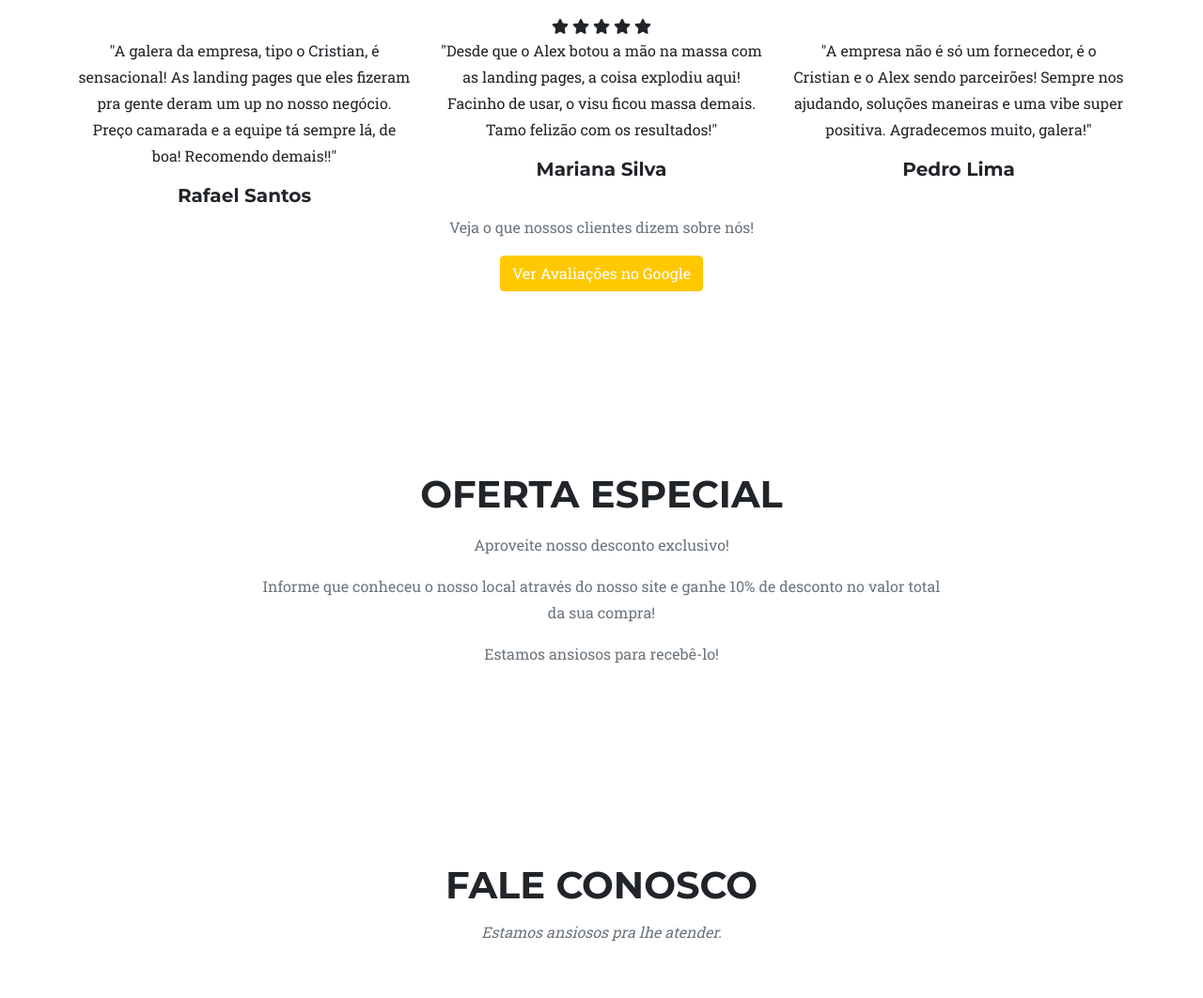
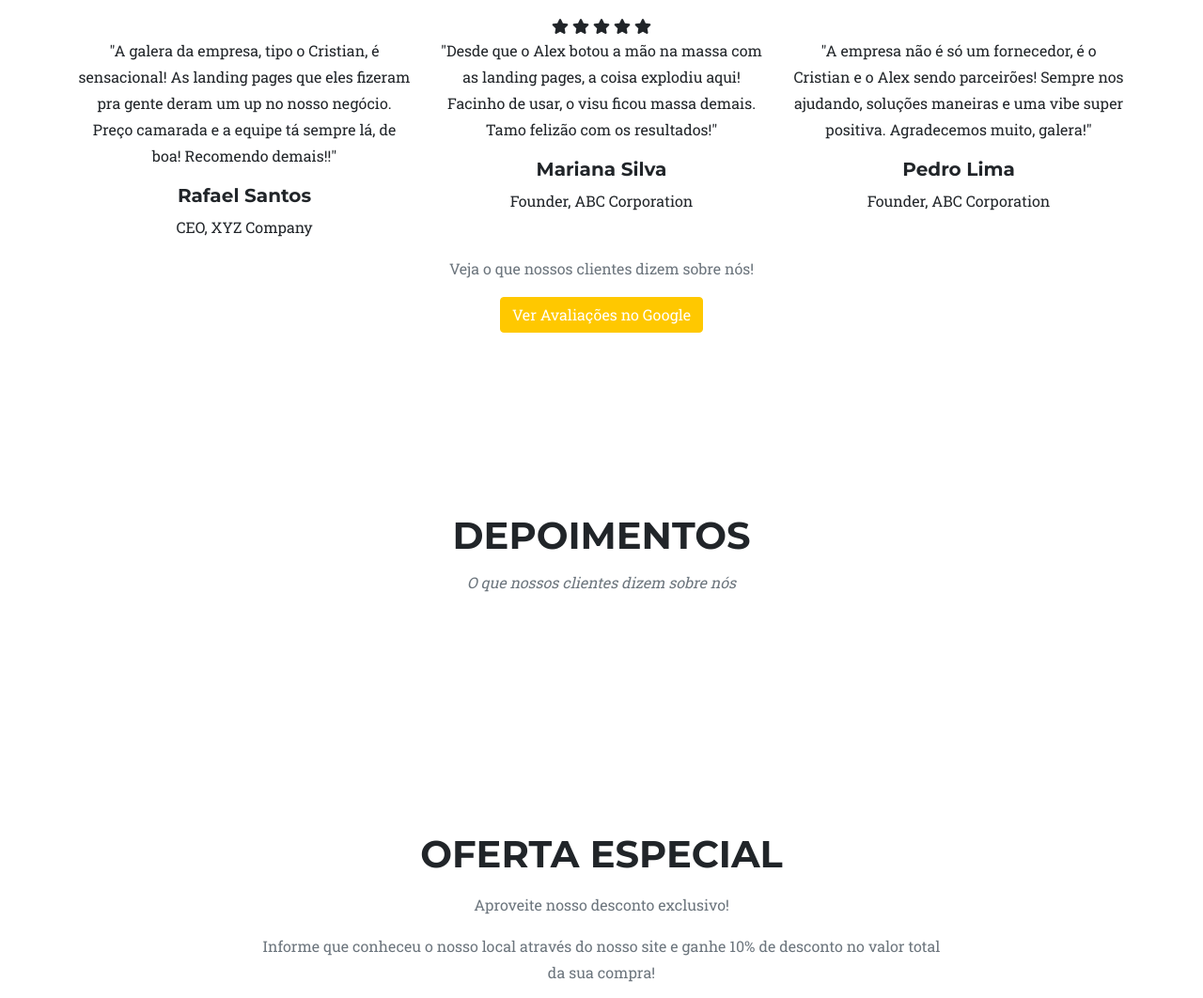
Before and after one commit to cristianritter/catalogodigital, a Django app: page /ajrcutelaria in a window 1280 px wide. Shown: the part 1707-2769 px from the top of the page at 94% size. Run offline with Django 5.2, Linux system fonts and the light colour scheme; some libraries are stand-ins or nearby versions.

Commit message:
Revert "remocao de testimonials"
This reverts commit 9e680fcfced3e77b1fe455922e197127a31f6b70.

```diff
--- a/landing/templates/cities/sapiranga/ajrcutelaria.html
+++ b/landing/templates/cities/sapiranga/ajrcutelaria.html
@@ -119,6 +119,7 @@
                         </div>
                         <div class="testimonial-author">
                             <h5>Rafael Santos</h5>
+                            <p>CEO, XYZ Company</p>
                         </div>
                     </div>
 
@@ -129,6 +130,7 @@
                         </div>
                         <div class="testimonial-author">
                             <h5>Mariana Silva</h5>
+                            <p>Founder, ABC Corporation</p>
                         </div>
                     </div>
 
@@ -139,6 +141,7 @@
                         </div>
                         <div class="testimonial-author">
                             <h5>Pedro Lima</h5>
+                            <p>Founder, ABC Corporation</p>
                         </div>
                     </div>
                 </div>
@@ -146,6 +149,18 @@
 
                 <!-- Adicione um link para redirecionar para a página do Google My Business -->
                 <a href="https://www.google.com/search?q=Sua+Empresa" target="_blank" class="btn btn-primary">Ver Avaliações no Google</a>
+            </div>
+        </section>
+
+
+        <!-- Testimonials Section -->
+        <section class="page-section" id="testimonials">
+            <div class="container">
+                <div class="text-center">
+                    <h2 class="section-heading text-uppercase">Depoimentos</h2>
+                    <h3 class="section-subheading text-muted">O que nossos clientes dizem sobre nós</h3>
+                </div>
+
             </div>
         </section>
 
@@ -171,7 +186,7 @@
             <div class="container">
                 <div class="text-center">
                     <h2 class="section-heading text-uppercase">Fale conosco</h2>
-                    <h3 class="section-subheading text-muted">Estamos ansiosos pra lhe atender.</h3>
+                    <h3 class="section-subheading text-muted">Estamos prontos pra lhe atender de seg à sex das 07 às 19.</h3>
                 </div>
 
                 <!-- Contact Information -->
```
